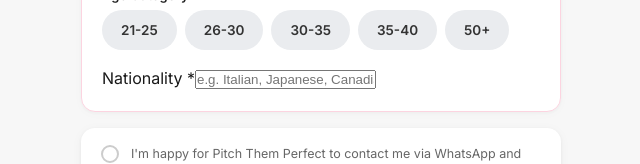
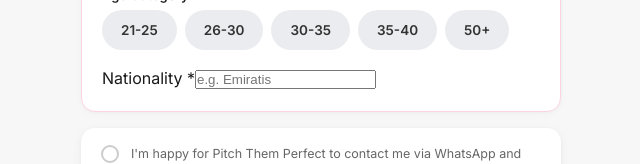
Before and after one commit to pitchthemperfect/Pitchthemperfect, a React (Vite) app: page /register/watcher in a window 1280 px wide. Shown: the part 541-705 px from the top of the page, without its empty margins (319-959 px from the left). Built offline with nearby package versions, Linux system fonts and the light colour scheme; no server answers.

Commit message:
Update WatcherStep2.jsx

```diff
--- a/src/pages/WatcherStep2.jsx
+++ b/src/pages/WatcherStep2.jsx
@@ -115,7 +115,7 @@ export default function WatcherStep2() {
               id="nationality"
               type="text"
               className={`form-input ${errors.nationality ? 'is-invalid' : ''}`}
-              placeholder="e.g. Italian, Japanese, Canadian"
+              placeholder="e.g. Emiratis"
               value={form.nationality}
               onChange={e => set('nationality', e.target.value)}
             />
```
